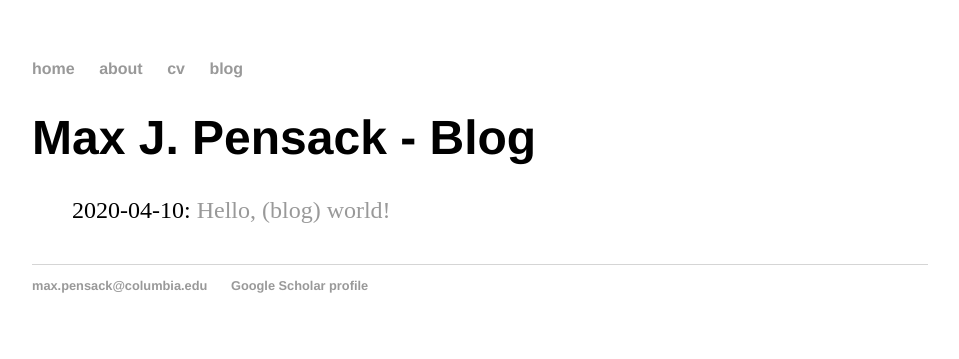
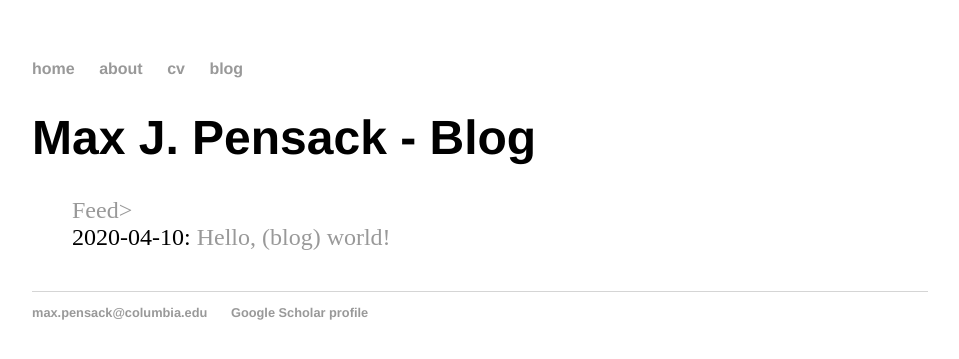
Before and after one commit to maxpensack/maxpensack.github.io, a Jekyll site: the page built from blog/index.html, in a window 1280 px wide. Shown: the top 359 px of the page, without its empty margins (160-1119 px from the left). Built offline with Jekyll 4.4.1, drawn with Linux system fonts in a browser that asks for light colours.

Commit message:
Update index.html

```diff
--- a/blog/index.html
+++ b/blog/index.html
@@ -4,7 +4,7 @@ title: Max J. Pensack - Blog
 ---
 	<h1>{{ page.title }}</h1>
 	<ul class="posts">
-
+		<a href="http://maxpensack.github.io/blog/atom.xml">Feed></a>
 	  {% for post in site.posts %}
 	    <li><span>{{ post.date | date: '%Y-%m-%d' }}</span>: <a href="{{ post.url }}" title="{{ post.title }}">{{ post.title }}</a></li>
 	  {% endfor %}
```
